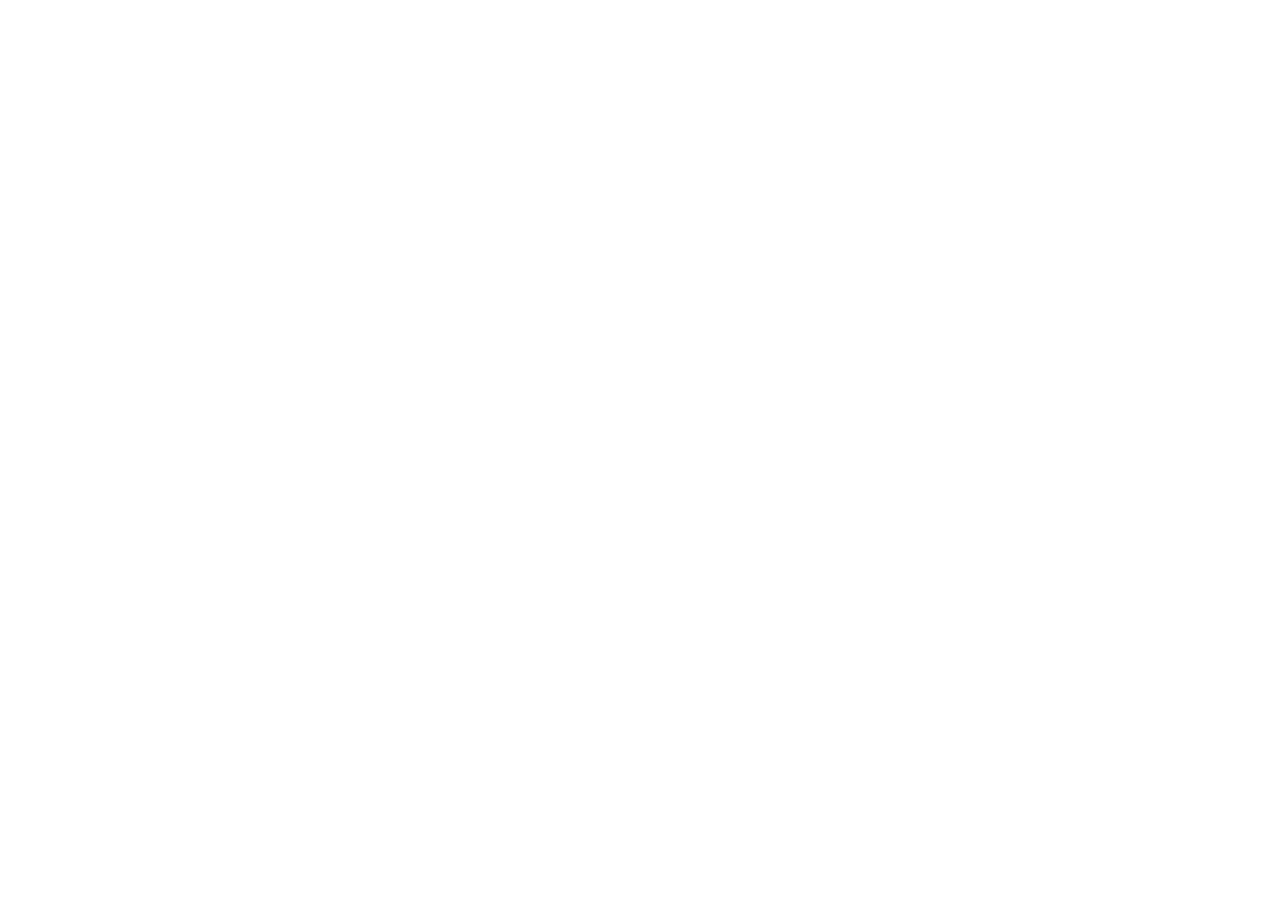
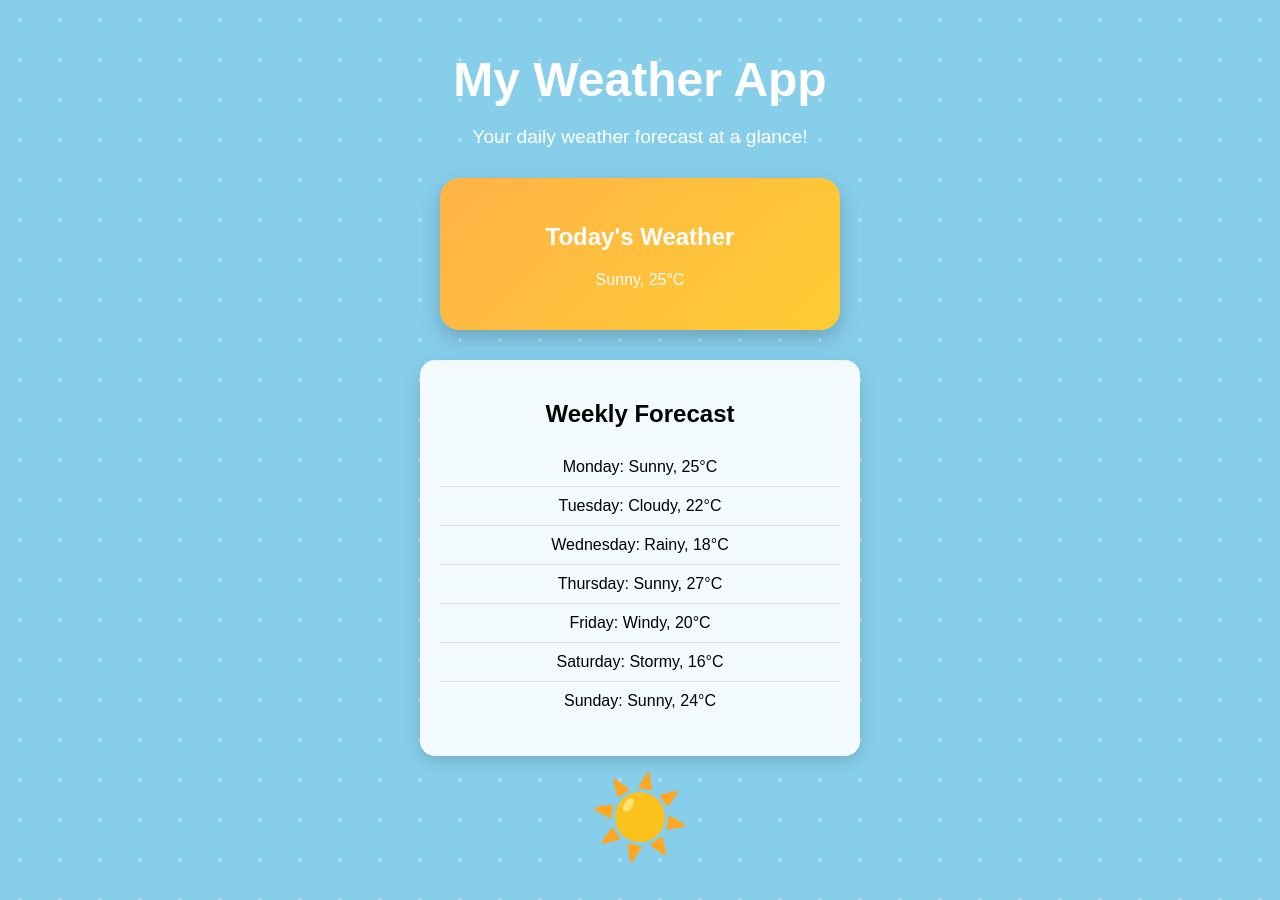
Before and after one commit to surt1yo/html, a plain HTML site: page css/css2/afterclass.html in a window 1280 px wide. Before the commit the page ends 800 px from the top, so only its background shows below. Drawn offline with Linux system fonts and the light colour scheme.

Commit message:
initial commit

```diff
--- a/css/css2/afterclass.html
+++ b/css/css2/afterclass.html
@@ -7,3 +7,33 @@
     The activity focuses on CSS background properties,
     gradients, and @keyframes animation.
                                                     -->
+<!DOCTYPE html>
+<html lang="en">
+    <head>
+        <title>My Weather App</title>
+        <link rel="stylesheet" href="style1.css">
+    </head>
+    <body>
+        <div class="app-header">
+            <h1>My Weather App</h1>
+            <p>Your daily weather forecast at a glance!</p>
+        </div>
+        <div class="weather-card">
+            <h2>Today's Weather</h2>
+            <p>Sunny, 25°C</p>
+        </div>
+        <div class="weekly-forecast">
+            <h2>Weekly Forecast</h2>
+            <ul>
+                <li>Monday: Sunny, 25°C</li>
+                <li>Tuesday: Cloudy, 22°C</li>
+                <li>Wednesday: Rainy, 18°C</li>
+                <li>Thursday: Sunny, 27°C</li>
+                <li>Friday: Windy, 20°C</li>
+                <li>Saturday: Stormy, 16°C</li>
+                <li>Sunday: Sunny, 24°C</li>
+            </ul>
+        </div>
+        <div class="weather-icon">
+            ☀️
+        </div>
--- /dev/null
+++ b/css/css2/style1.css
@@ -0,0 +1,76 @@
+/* Page Background */
+body {
+    font-family: Arial, sans-serif;
+    margin: 0;
+    padding: 20px;
+
+    background-color: #87ceeb;
+    background-image:
+        radial-gradient(circle, rgba(255, 255, 255, 0.3) 2px, transparent 2px);
+    background-size: 40px 40px;
+
+    text-align: center;
+}
+
+.app-header {
+    color: white;
+    margin-bottom: 30px;
+}
+.app-header h1 {
+    font-size: 3rem;
+    margin-bottom: 10px;
+}
+.app-header p {
+    font-size: 1.2rem;
+}
+
+.weather-card {
+    width: 350px;
+    margin: auto;
+    padding: 25px;
+    border-radius: 20px;
+
+    background: linear-gradient(135deg, #ffb347, #ffcc33);
+
+    color: white;
+    box-shadow: 0 8px 20px rgba(0, 0, 0, 0.2);
+}
+
+.weekly-forecast {
+    width: 400px;
+    margin: 30px auto;
+    padding: 20px;
+
+    background: rgba(255, 255, 255, 0.9);
+    border-radius: 15px;
+
+    box-shadow: 0 5px 15px rgba(0, 0, 0, 0.15);
+}
+.weekly-forecast ul {
+    list-style: none;
+    padding: 0;
+}
+.weekly-forecast li {
+    padding: 10px;
+    border-bottom: 1px solid #ddd;
+}
+.weekly-forecast li:last-child {
+    border-bottom: none;
+}
+.weather-icon {
+    font-size: 80px;
+    margin-top: 30px;
+    animation: float 3s ease-in-out infinite;
+}
+
+@keyframes float {
+    0% {
+        transform: translateY(0);
+    }
+    50% {
+        transform: translateY(-20px);
+    }
+    100% {
+        transform: translateY(0);
+    }
+}
```
